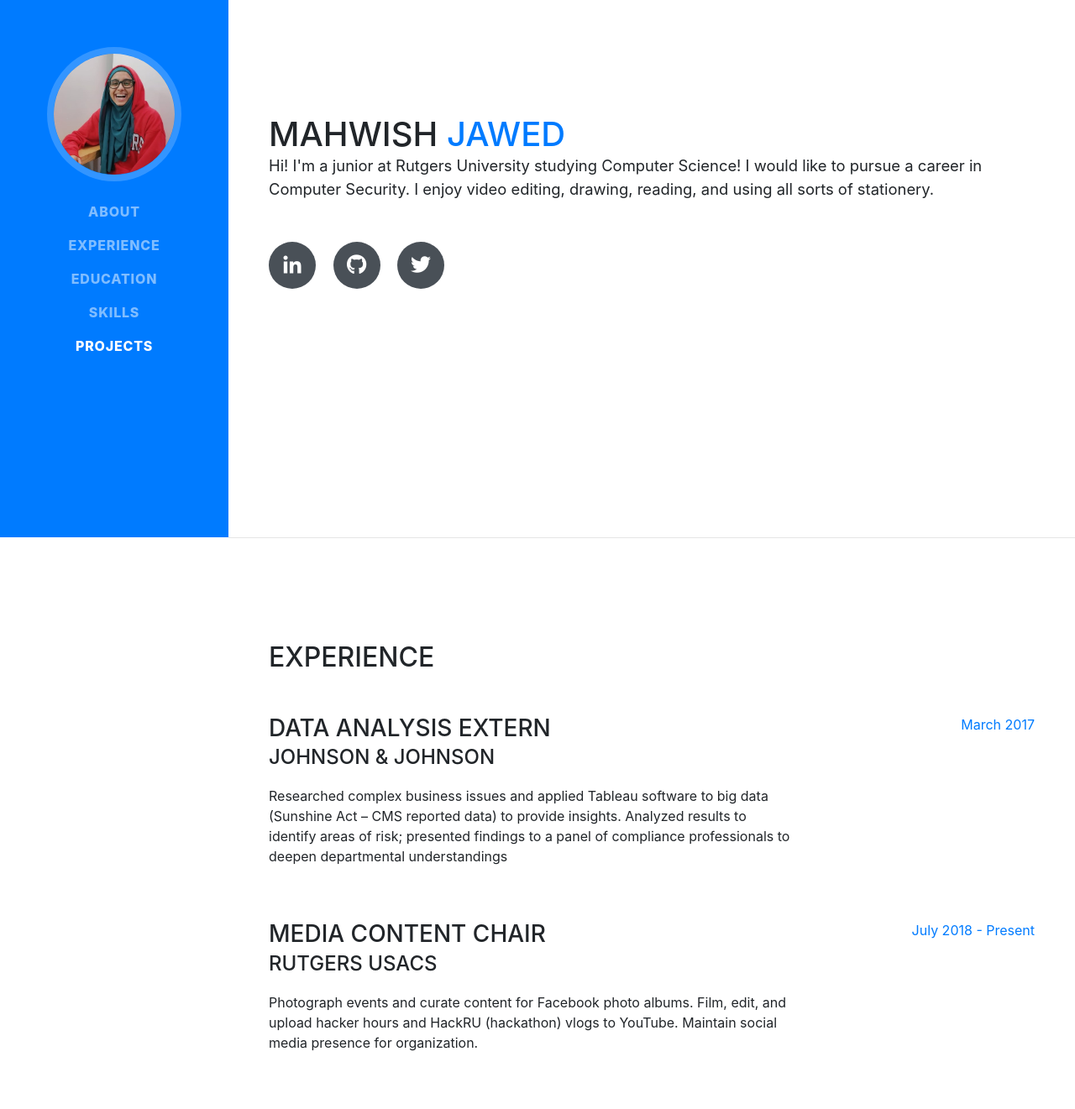
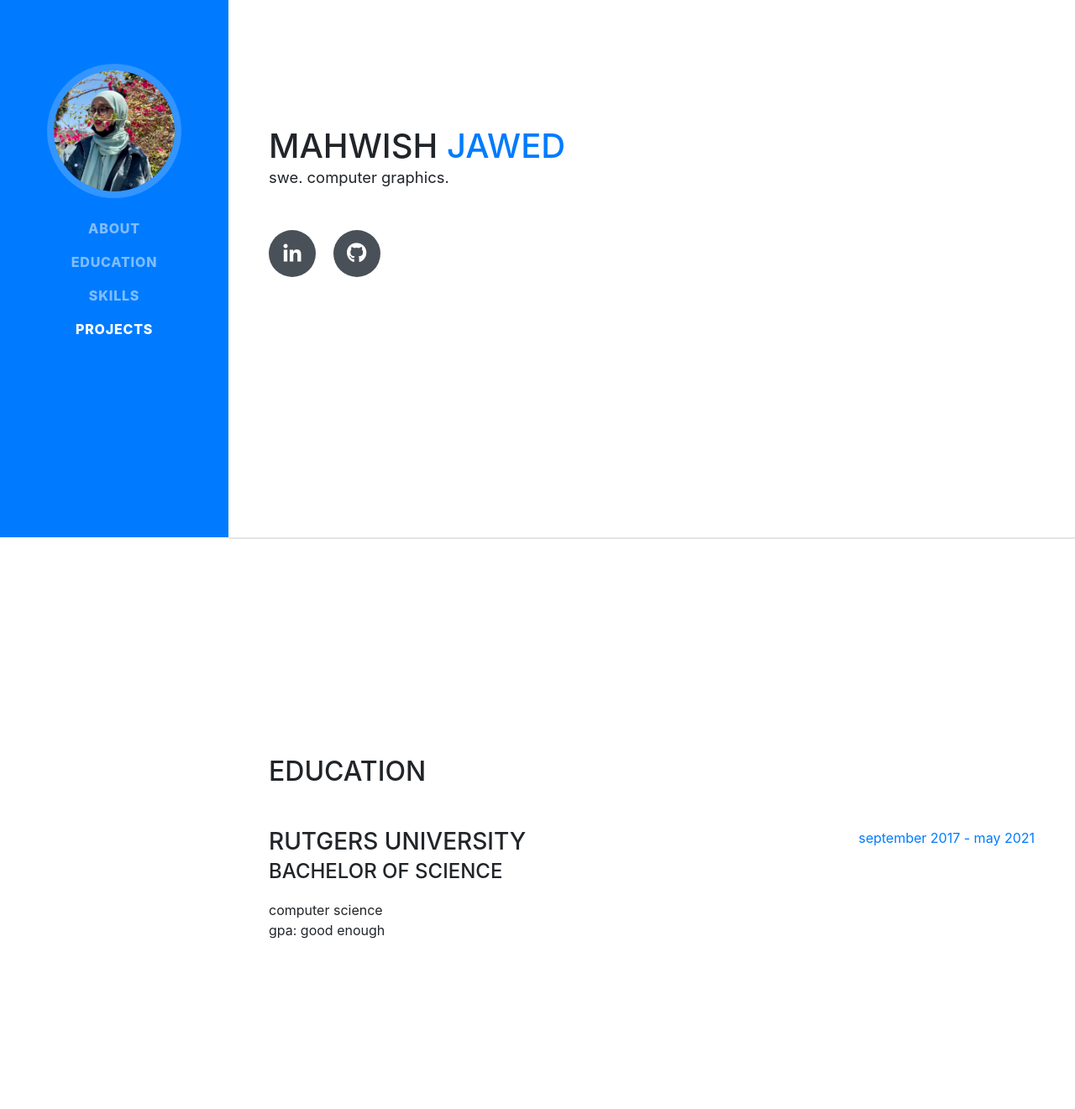
Before and after one commit to mahwishj/mahwishj.github.io, a website with bundled scripts: page index.html in a window 1280 px wide. Shown: the part 160-1481 px from the top of the page at 84% size. Built offline with nearby package versions, Linux system fonts and the light colour scheme; a web font is replaced by a local one.

Commit message:
updated deets

```diff
--- a/index.html
+++ b/index.html
@@ -8,7 +8,7 @@
     <meta name="description" content="">
     <meta name="author" content="">
 
-    <title>Hullo! I'm Mahwish Jawed</title>
+    <title>hey, it's mahwish</title>
     <link rel=icon href=moon.png>
 
     <!-- Bootstrap core CSS -->
@@ -28,9 +28,9 @@
 
     <nav class="navbar navbar-expand-lg navbar-dark bg-primary fixed-top" id="sideNav">
       <a class="navbar-brand js-scroll-trigger" href="#page-top">
-        <span class="d-block d-lg-none">Mahwish Jawed ☽</span>
+        <span class="d-block d-lg-none">mahwish jawed ☽</span>
         <span class="d-none d-lg-block">
-          <img class="img-fluid img-profile rounded-circle mx-auto mb-2" src="myface2.jpg" alt="">
+          <img class="img-fluid img-profile rounded-circle mx-auto mb-2" src="meeeeee.jpg" alt="">
         </span>
       </a>
       <button class="navbar-toggler" type="button" data-toggle="collapse" data-target="#navbarSupportedContent" aria-controls="navbarSupportedContent" aria-expanded="false" aria-label="Toggle navigation">
@@ -39,19 +39,16 @@
       <div class="collapse navbar-collapse" id="navbarSupportedContent">
         <ul class="navbar-nav">
           <li class="nav-item">
-            <a class="nav-link js-scroll-trigger" href="#about">About</a>
+            <a class="nav-link js-scroll-trigger" href="#about">about</a>
           </li>
           <li class="nav-item">
-            <a class="nav-link js-scroll-trigger" href="#experience">Experience</a>
+            <a class="nav-link js-scroll-trigger" href="#education">education</a>
           </li>
           <li class="nav-item">
-            <a class="nav-link js-scroll-trigger" href="#education">Education</a>
+            <a class="nav-link js-scroll-trigger" href="#skills">skills</a>
           </li>
           <li class="nav-item">
-            <a class="nav-link js-scroll-trigger" href="#skills">Skills</a>
-          </li>
-          <li class="nav-item">
-            <a class="nav-link js-scroll-trigger" href="#interests">Projects</a>
+            <a class="nav-link js-scroll-trigger" href="#interests">projects</a>
           </li>
 
         </ul>
@@ -62,20 +59,17 @@
 
       <section class="resume-section p-3 p-lg-5 d-flex d-column" id="about">
         <div class="my-auto">
-          <h1 class="mb-0">Mahwish
-            <span class="text-primary">Jawed</span>
+          <h1 class="mb-0">mahwish
+            <span class="text-primary">jawed</span>
           </h1>
 
-          <p class="lead mb-5">Hi! I'm a junior at Rutgers University studying Computer Science! I would like to pursue a career in Computer Security. I enjoy video editing, drawing, reading, and using all sorts of stationery.</p>
+          <p class="lead mb-5">swe. computer graphics.</p>
           <div class="social-icons">
-            <a href="https://www.linkedin.com/in/mahwish-jawed-25391914b/" target="_blank">
+            <a href="https://www.linkedin.com/in/mahwish-j-860653216/" target="_blank">
               <i class="fab fa-linkedin-in"></i>
             </a>
             <a href="https://github.com/mahwishj" target="_blank">
               <i class="fab fa-github"></i>
-            </a>
-            <a href="https://twitter.com/mahwishj__" target="_blank">
-              <i class="fab fa-twitter"></i>
             </a>
 
           </div>
@@ -83,37 +77,6 @@
       </section>
 
       <hr class="m-0">
-
-      <section class="resume-section p-3 p-lg-5 d-flex flex-column" id="experience">
-        <div class="my-auto">
-          <h2 class="mb-5">Experience</h2>
-
-          <div class="resume-item d-flex flex-column flex-md-row mb-5">
-            <div class="resume-content mr-auto">
-              <h3 class="mb-0">Data Analysis Extern</h3>
-              <div class="subheading mb-3">Johnson & Johnson</div>
-              <p>Researched complex business issues and applied Tableau software to big
-data (Sunshine Act – CMS reported data) to provide insights. Analyzed results to identify areas of risk; presented findings to a panel of compliance professionals to deepen departmental understandings </p>
-            </div>
-            <div class="resume-date text-md-right">
-              <span class="text-primary">March 2017</span>
-            </div>
-          </div>
-
-          <div class="resume-item d-flex flex-column flex-md-row mb-5">
-            <div class="resume-content mr-auto">
-              <h3 class="mb-0">Media Content Chair</h3>
-              <div class="subheading mb-3">Rutgers USACS</div>
-              <p>Photograph events and curate content for Facebook photo albums. Film, edit, and upload hacker hours and HackRU (hackathon) vlogs to YouTube. Maintain social media presence for organization.</p>
-            </div>
-            <div class="resume-date text-md-right">
-              <span class="text-primary">July 2018 - Present</span>
-            </div>
-          </div>
-
-        </div>
-
-      </section>
 
       <hr class="m-0">
 
@@ -123,24 +86,13 @@ data (Sunshine Act – CMS reported data) to provide insights. Analyzed results
 
           <div class="resume-item d-flex flex-column flex-md-row mb-5">
             <div class="resume-content mr-auto">
-              <h3 class="mb-0">Rutgers University</h3>
-              <div class="subheading mb-3">Bachelor of Science</div>
-              <div>Computer Science - Computer Security Track</div>
-              <p>GPA: 3.66</p>
+              <h3 class="mb-0">rutgers university</h3>
+              <div class="subheading mb-3">bachelor of science</div>
+              <div>computer science</div>
+              <p>gpa: good enough</p>
             </div>
             <div class="resume-date text-md-right">
-              <span class="text-primary">September 2017 - May 2021</span>
-            </div>
-          </div>
-
-          <div class="resume-item d-flex flex-column flex-md-row">
-            <div class="resume-content mr-auto">
-              <h3 class="mb-0">Middlesex County Academy for Allied Health & Biomedical Sciences</h3>
-              <div class="subheading mb-3">High School Diploma</div>
-              <p>GPA: 3.7</p>
-            </div>
-            <div class="resume-date text-md-right">
-              <span class="text-primary">September 2013 - June 2017</span>
+              <span class="text-primary">september 2017 - may 2021</span>
             </div>
           </div>
 
@@ -151,26 +103,17 @@ data (Sunshine Act – CMS reported data) to provide insights. Analyzed results
 
       <section class="resume-section p-3 p-lg-5 d-flex flex-column" id="skills">
         <div class="my-auto">
-          <h2 class="mb-5">Skills</h2>
+          <h2 class="mb-5">skills</h2>
 
-          <div class="subheading mb-0">Programming Languages:
+          <div class="subheading mb-0">programming languages:
           </div>
-          <div>C, Java, HTML5, CSS3, C++</div>
+          <div>C, Python, Java, Javascript, HTML5, CSS3, C++</div>
+          <br >
           <br >
 
-          <div class="subheading mb-0">Data Analytics:
+          <div class="subheading mb-0">other:
           </div>
-          <div>Tableau</div>
-          <br >
-
-          <div class="subheading mb-0">Virtual Machines:
-          </div>
-          <div>VirtualBox</div>
-          <br >
-
-          <div class="subheading mb-0">Other:
-          </div>
-          <div>Adobe Premiere Pro</div>
+          <div>adobe premiere pro</div>
 
       </section>
 
@@ -178,8 +121,8 @@ data (Sunshine Act – CMS reported data) to provide insights. Analyzed results
 
       <section class="resume-section p-3 p-lg-5 d-flex flex-column" id="interests">
         <div class="my-auto">
-          <h2 class="mb-5">Projects</h2>
-          <h3 class="mb-0">Video Projects:</h3>
+          <h2 class="mb-5">projects</h2>
+          <div class="subheading mb-0">video projects from skool days:</div>
           <br >
          <div class="container-fluid p-0">
           <iframe width="460" height="315" src="https://www.youtube.com/embed/45TH-uZEY18" frameborder="0" allow="accelerometer; autoplay; encrypted-media; gyroscope; picture-in-picture" allowfullscreen></iframe>
```
Also changed, not shown: meeeeee.jpg (added), myface2.jpg (deleted).
